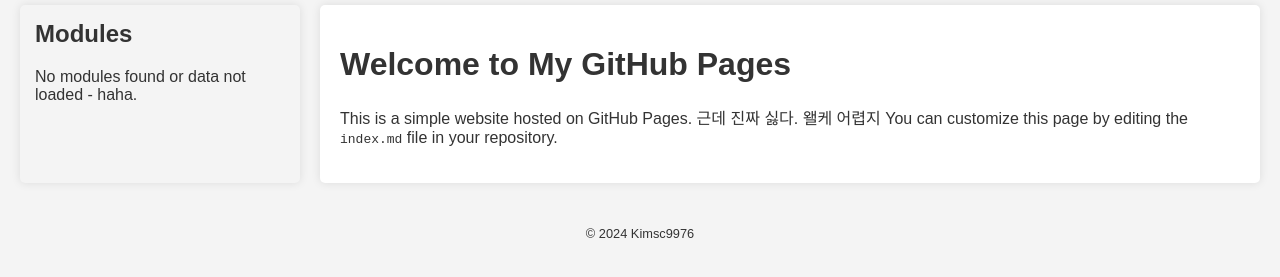
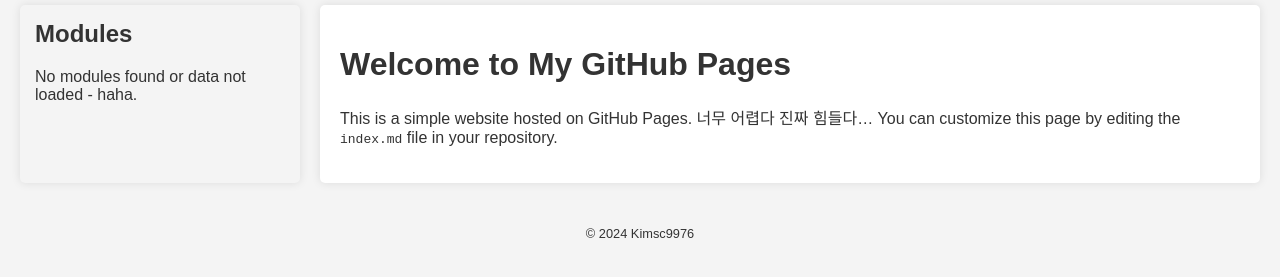
Before and after one commit to Kimsc9976/Kimsc9976.github.io, a Jekyll site: the page built from index.md, in a window 1280 px wide. Shown: the part 149-426 px from the top of the page. Built offline with Jekyll 4.4.1, drawn with Linux system fonts in a browser that asks for light colours.

Commit message:
Feat : Hel-p m-e

```diff
--- a/index.md
+++ b/index.md
@@ -6,5 +6,5 @@ title: Welcome to Kimsc9976 Page
 # Welcome to My GitHub Pages
 
 This is a simple website hosted on GitHub Pages.
-근데 진짜 싫다. 왤케 어렵지
+너무 어렵다 진짜 힘들다...
 You can customize this page by editing the `index.md` file in your repository.
```
